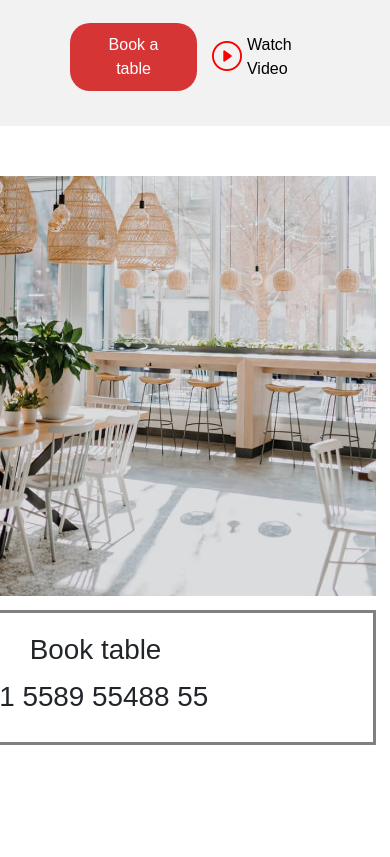
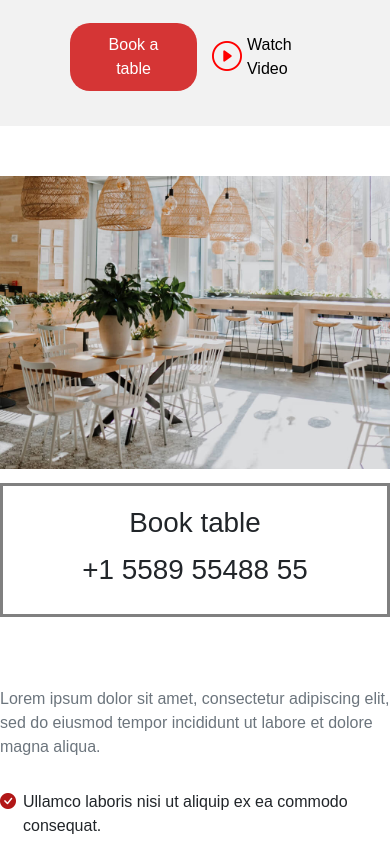
Before and after one commit to zakaria-20/JavaScript_DOM_Final_Project_Zakaria_Salami, a website: page index.html in a window 390 px wide. Shown: the part 557-1414 px from the top of the page. Drawn offline with nearby package versions, Linux system fonts and the light colour scheme.

Commit message:
add responsive section about

```diff
--- a/src/sass/modules/home/_about.sass
+++ b/src/sass/modules/home/_about.sass
@@ -31,8 +31,8 @@
     color: grey
 .imgbout
     width: 560px
-// @media (max-width:430px)
-//     .sec-about
-//       flex-direction: column
-//     .imgbout
-//         width: 100vw
+@media (max-width:430px)
+    .sec-about
+      flex-direction: column
+    .imgbout
+        width: 100vw
```
Also changed, not shown: public/css/app.css, 1 other file.
